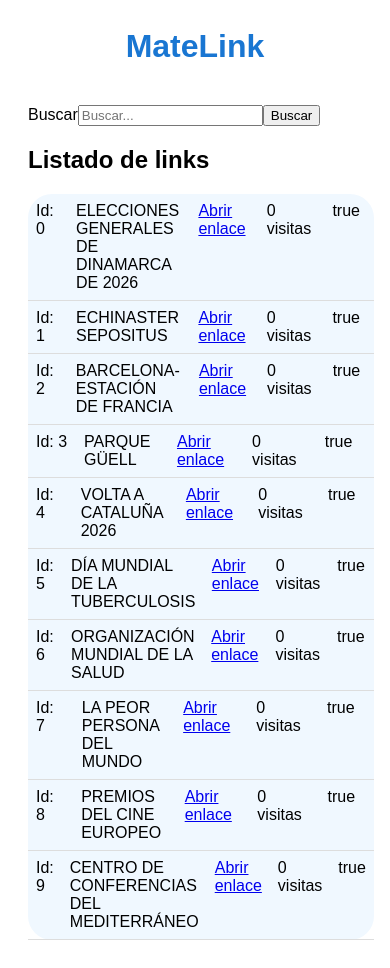
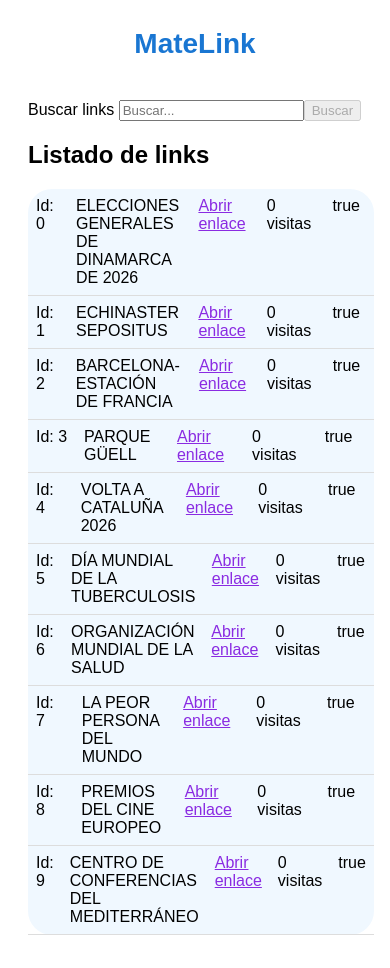
Before and after one commit to toniferrer/ioc-angular-matelink-toniferrer, an Angular app: page / in a window 390 px wide. Built offline with nearby package versions, Linux system fonts and the light colour scheme.

Commit message:
Completadas las actividades 4 y 5 EAC2

```diff
--- a/src/app/app.component.html
+++ b/src/app/app.component.html
@@ -2,8 +2,12 @@
   <header>
     <h1>MateLink</h1>
   </header>
+
+  <nav aria-label="Barra de búsqueda">
     <app-barra-cerca (cambio)="filtrarLinks($event)"></app-barra-cerca>
+  </nav>
 
+  <section aria-label="Listado de resultados">
     <!-- Estado sin elementos que mostrar en la lista -->
     <div *ngIf="links.length === 0">
       <p>No hay ningún Link para enseñar en estos momentos.</p>
@@ -24,5 +28,5 @@
     <div *ngIf="links.length > 0 && !textoActual">
       <app-llista-links [links]="linksFiltrados"></app-llista-links>
     </div>
-
+  </section>
 </main>
--- a/src/app/app.component.scss
+++ b/src/app/app.component.scss
@@ -20,3 +20,18 @@ header p {
     margin: 0;
     color: #666;
 }
+
+*:focus {
+  outline: 2px solid #1976d2;
+  outline-offset: 2px;
+}
+
+@media (max-width: 768px) {
+  body {
+    font-size: 14px;
+  }
+
+  h1 {
+    font-size: 1.75rem;
+  }
+}
--- a/src/app/components/barra-cerca/barra-cerca.component.html
+++ b/src/app/components/barra-cerca/barra-cerca.component.html
@@ -1,12 +1,17 @@
 <form class="formulario-buscar" (ngSubmit)="buscar()">
     <div class="contenedor-buscador">
-        <label for="texto">Buscar</label>
-        <input type="text" id="texto" name="texto" placeholder="Buscar..." class="texto" [(ngModel)]="texto">
-        <button type="submit" class="boton-buscar">
+        <label for="texto">Buscar links </label>
+        <input type="text" id="texto" name="texto" placeholder="Buscar..." class="texto" [(ngModel)]="texto" #textoEscrito="ngModel" minlength="3" aria-label="Buscar links" required>
+        <button type="submit" class="boton-buscar" [disabled]="textoEscrito.invalid">
         Buscar
         </button>
-        <button *ngIf="texto" type="button" (click)="borrar()" class="boton-borrar">
+        <button *ngIf="texto" type="button" (click)="borrar()" class="boton-borrar" aria-label="Borrar búsqueda">
         Borrar
         </button>
     </div>
+
+    <!-- Mensaje de error  -->
+    <div *ngIf="textoEscrito.invalid && textoEscrito.touched" class="mensaje-error" role="alert">
+        <p>Tienes que escribir mínimo 3 carácteres para poder buscar.</p>
+    </div>
 </form>
--- a/src/app/components/barra-cerca/barra-cerca.component.scss
+++ b/src/app/components/barra-cerca/barra-cerca.component.scss
@@ -0,0 +1,7 @@
+.mensaje-error {
+    color: white;
+    padding: 10px;
+    background-color: rgb(155, 0, 0);
+    border-radius: 24px;
+    margin: 10px;
+}
--- a/src/app/components/barra-cerca/barra-cerca.component.ts
+++ b/src/app/components/barra-cerca/barra-cerca.component.ts
@@ -16,7 +16,9 @@ export class BarraCercaComponent {
   texto = '';
 
   buscar(): void {
-    this.cambio.emit(this.texto);
+    if (this.texto.length >= 3) {
+      this.cambio.emit(this.texto);
+    }
   }
 
   borrar(): void {
--- a/src/app/components/tarjeta-links/tarjeta-links.component.html
+++ b/src/app/components/tarjeta-links/tarjeta-links.component.html
@@ -1,5 +1,7 @@
-<td>Id: {{links.id}}</td>
-<td>{{links.titulo | uppercase}}</td>
-<td><a href="{{links.enlace}}" target="_blank">Abrir enlace</a></td>
-<td>{{links.visitas}} visitas</td>
-<td>{{links.visible}}</td>
+<article>
+    <td>Id: {{links.id}}</td>
+    <td>{{links.titulo | uppercase}}</td>
+    <td><a href="{{links.enlace}}" target="_blank" tabindex="0">Abrir enlace</a></td>
+    <td>{{links.visitas}} visitas</td>
+    <td>{{links.visible}}</td>
+</article>
--- a/src/app/components/tarjeta-links/tarjeta-links.component.scss
+++ b/src/app/components/tarjeta-links/tarjeta-links.component.scss
@@ -4,3 +4,16 @@ td {
     border-bottom: 1px solid #ddd;
     width: 200px;
 }
+
+a:focus {
+    background-color: white;
+    color: black;
+}
+
+a {
+    color: blueviolet;
+}
+
+a:hover {
+    color: black;
+}
```
Lines whose indentation alone changed are shown as unchanged.
